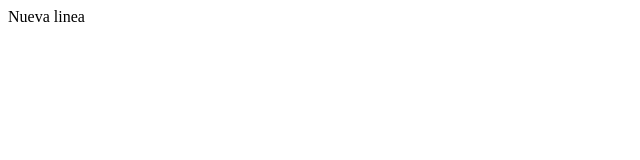
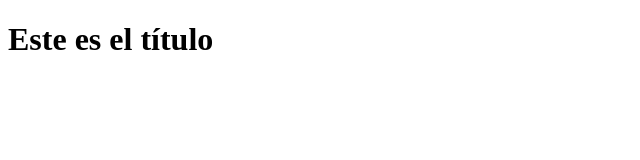
Before and after one commit to Alonzonicolas/git-github, a plain HTML site: page index.html in a window 1280 px wide. Shown: the whole page, without its empty margins (0-640 px from the left). Drawn offline with Linux system fonts and the light colour scheme.

Commit message:
Se modificó el titulo

```diff
--- a/index.html
+++ b/index.html
@@ -5,7 +5,6 @@
     <title>Primera Página</title>
   </head>
   <body>
-
-Nueva linea
+      <h1>Este es el título</h1>
   </body>
 </html>
```
